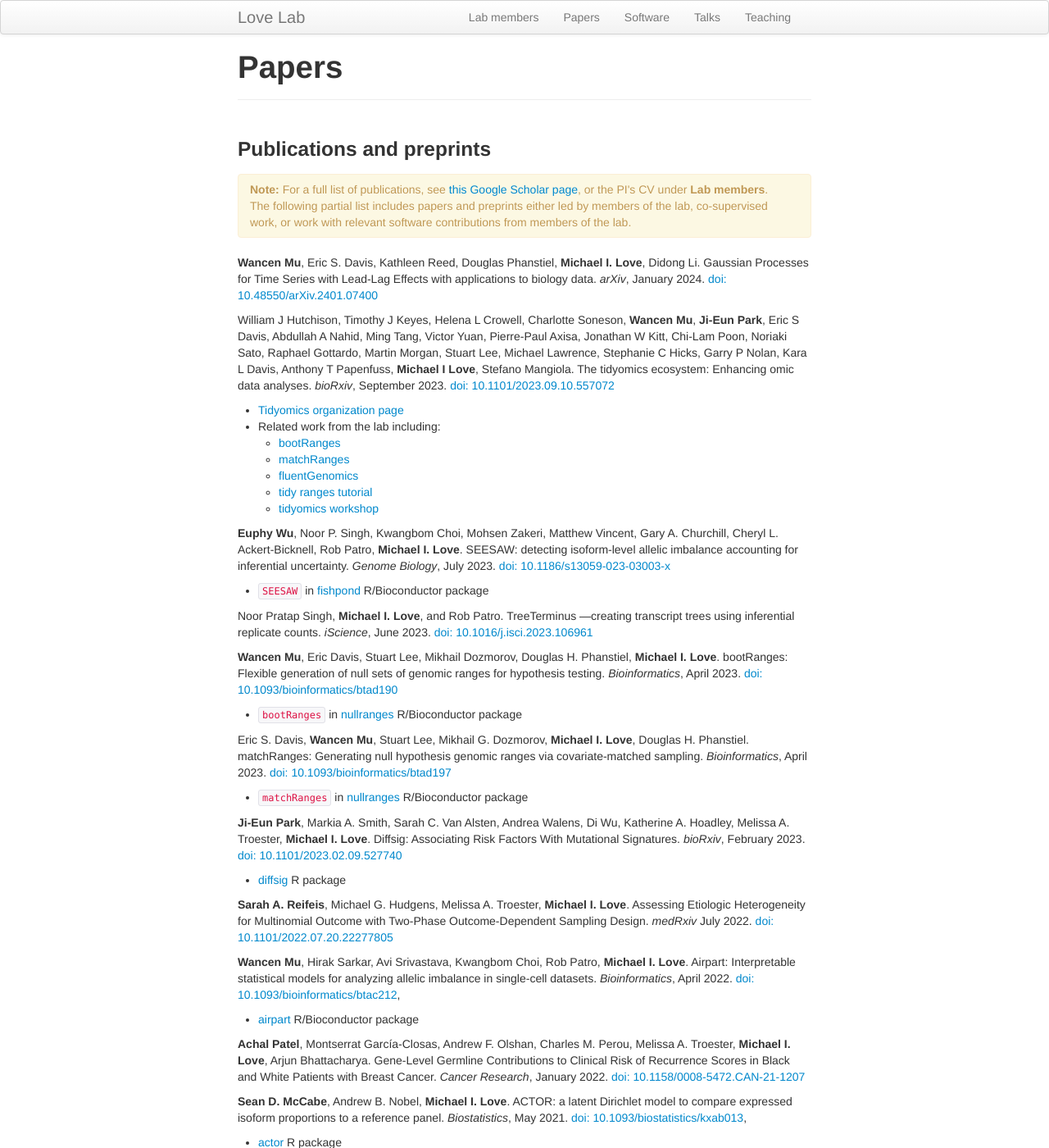
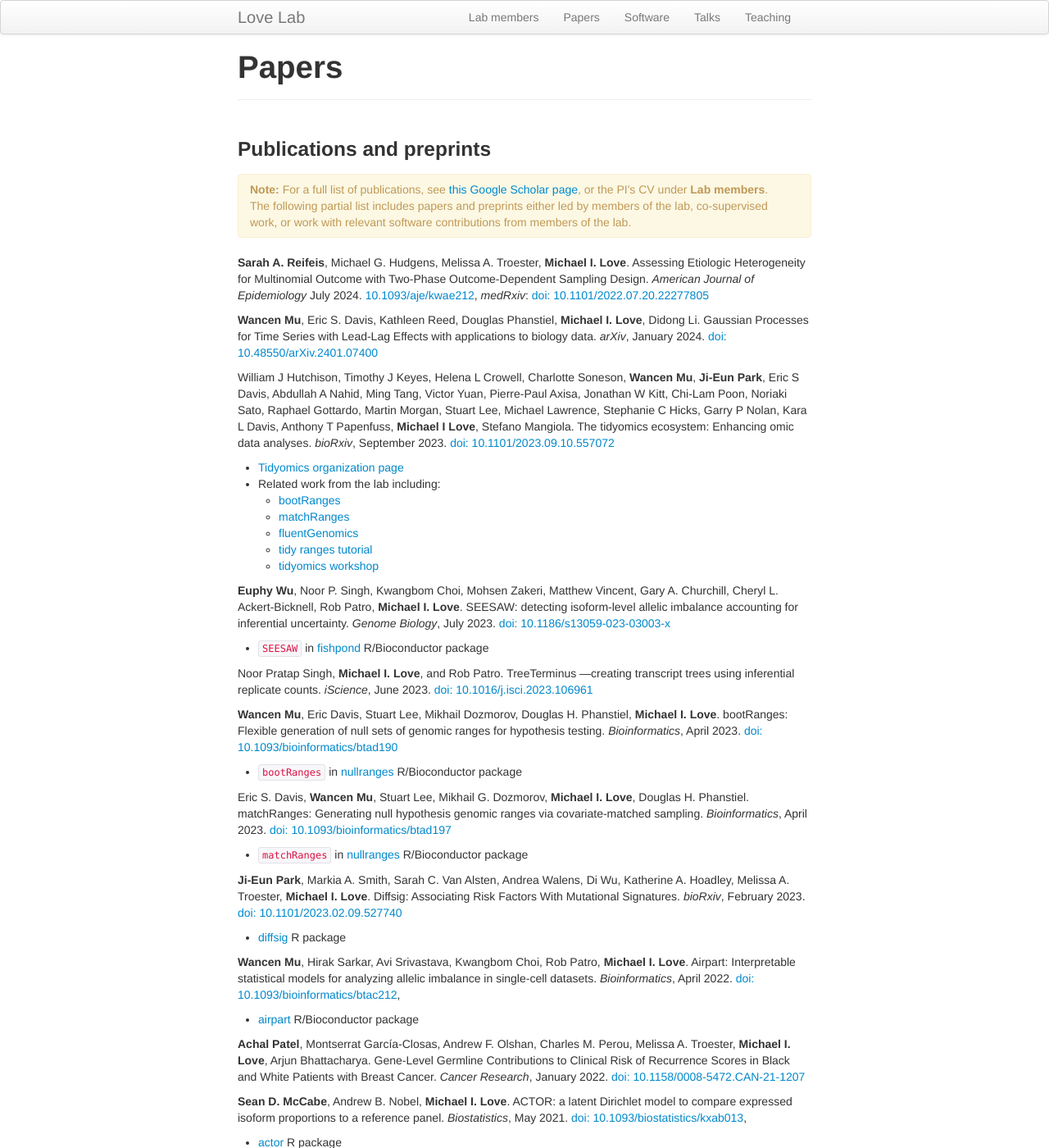
Before and after one commit to mikelove/mikelove.github.io, a Jekyll site: the page built from pages/papers.md, in a window 1280 px wide and 1400 px high. Shown: the whole window at 82% size. Built offline with Jekyll 4.4.1, drawn with Linux system fonts in a browser that asks for light colours; part of the change alters nothing that is shown.

```diff
--- a/pages/papers.md
+++ b/pages/papers.md
@@ -13,6 +13,13 @@ The following partial list includes papers and preprints either led by members
 of the lab, co-supervised work, or work with relevant software
 contributions from members of the lab.
 </div>
+
+**Sarah A. Reifeis**, Michael G. Hudgens, Melissa A. Troester, **Michael I. Love**.
+Assessing Etiologic Heterogeneity for Multinomial Outcome with Two-Phase Outcome-Dependent Sampling Design.
+*American Journal of Epidemiology* July 2024.
+[10.1093/aje/kwae212](https://doi.org/10.1093/aje/kwae212),
+*medRxiv*: [doi: 10.1101/2022.07.20.22277805](https://doi.org/10.1101/2022.07.20.22277805)
+
 
 **Wancen Mu**, Eric S. Davis, Kathleen Reed, Douglas Phanstiel, **Michael I. Love**, Didong Li.
 Gaussian Processes for Time Series with Lead-Lag Effects with applications to biology data.
@@ -75,13 +82,6 @@ Diffsig: Associating Risk Factors With Mutational Signatures.
 [doi: 10.1101/2023.02.09.527740](https://doi.org/10.1101/2023.02.09.527740)
 
 * [diffsig](https://github.com/jennprk/diffsig) R package
-
-**Sarah A. Reifeis**, Michael G. Hudgens, Melissa A. Troester,
-**Michael I. Love**.
-Assessing Etiologic Heterogeneity for Multinomial Outcome with
-Two-Phase Outcome-Dependent Sampling Design.
-*medRxiv* July 2022.
-[doi: 10.1101/2022.07.20.22277805](https://doi.org/10.1101/2022.07.20.22277805)
 
 **Wancen Mu**, Hirak Sarkar, Avi Srivastava, Kwangbom Choi, Rob Patro,
 **Michael I. Love**.
```
